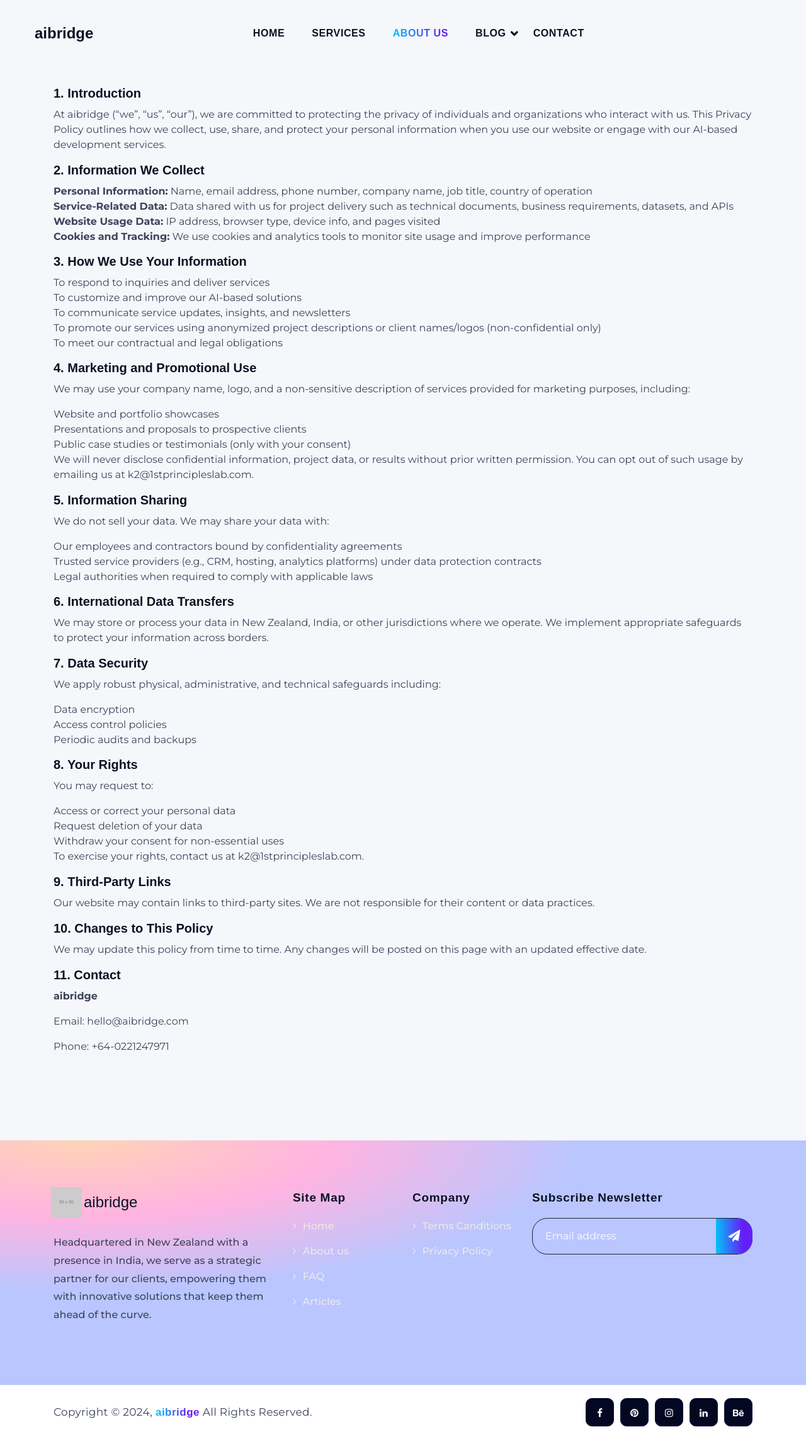
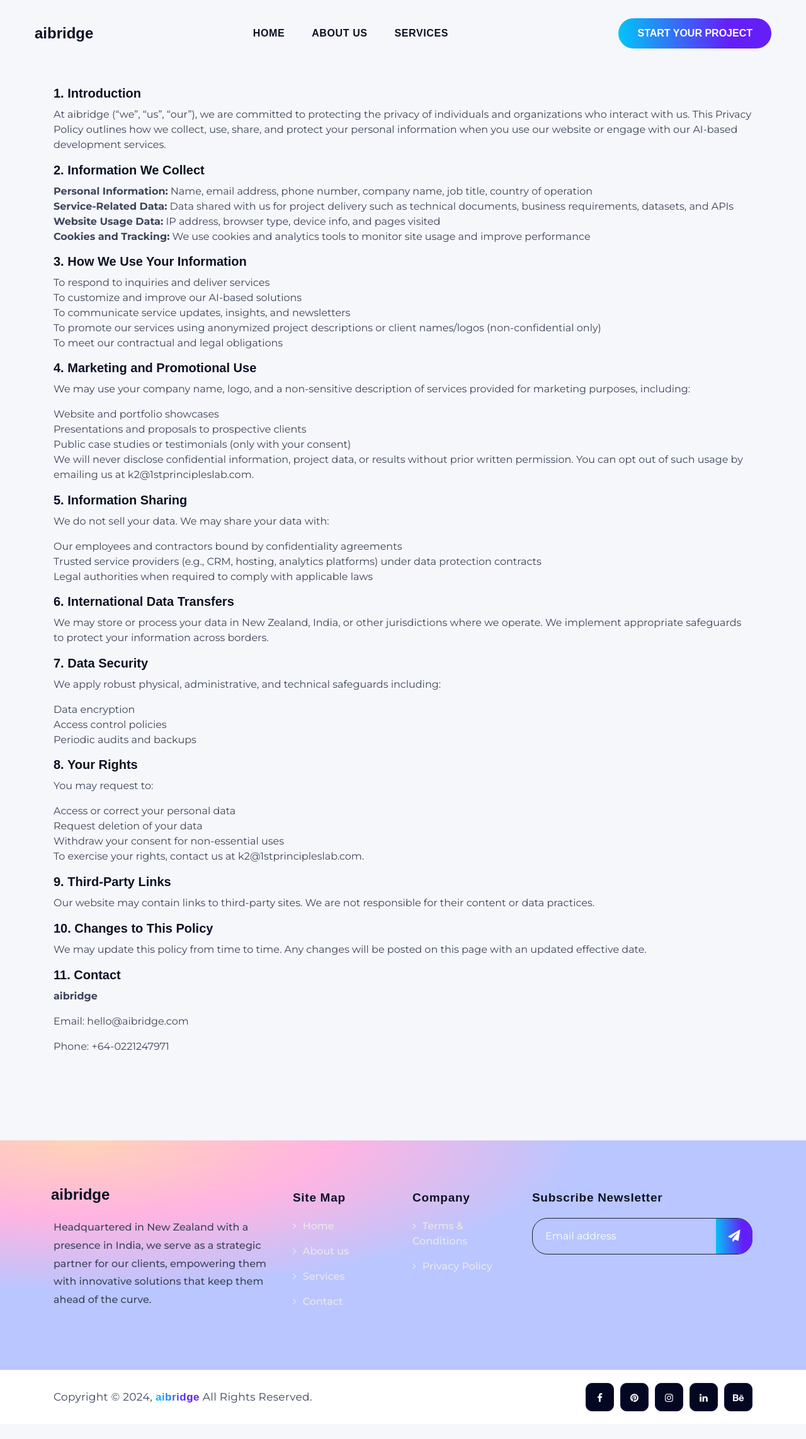
Before and after one commit to 1stprincipleslab/1stprincipleslab.github.io, a plain HTML site: page policy.html in a window 1280 px wide. Shown: the whole page at 63% size. After the commit the page ends 2261 px from the top, so only its background shows below. Drawn offline with Linux system fonts and the light colour scheme; placeholder pictures from the web are drawn by us.

Commit message:
fixed known bugs

```diff
--- a/css/main.css
+++ b/css/main.css
@@ -741,7 +741,7 @@ select:-webkit-autofill:focus {
     margin-right: 0;
     background: transparent;
     border: none;
-    color: #d7d4d4;
+    color: #ffffff;
 }
 
 .home .home-content .custom-btn:hover {
--- a/policy.html
+++ b/policy.html
@@ -45,29 +45,12 @@
                     </div>
                     <nav class="main-nav">
                         <ul class="menu">
-							<li class="menu-item">
-								<a href="index.html">Home</a>
-							</li>
-							<li class="menu-item">
-								<a href="services.html">Services</a>
-							</li>
-							<li class="menu-item current">
-								<a href="about.html">About Us</a>
-							</li>
-
-
-							<li class="menu-item menu-item-has-children">
-								<a href="#0">Blog</a>
-								<ul class="sub-menu">
-									<li class="menu-item"><a href="blog.html">Blog Grid</a></li>
-									<li class="menu-item"><a href="blog-single.html">Blog Details</a></li>
-								</ul>
-							</li>
-							<li class="menu-item">
-								<a href="contact.html">Contact</a>
-							</li>
+                            <li class="menu-item"><a href="index.html">Home</a></li>
+                            <li class="menu-item"><a href="about.html">About us</a></li>
+                            <li class="menu-item"><a href="services.html">Services</a></li>
                         </ul>
                     </nav>
+                    <a class="header-btn" href="contact.html">Start your project</a>
                     <div class="mobile-button"><span></span></div>
                 </div>
             </div>
@@ -175,9 +158,7 @@
 					<div class="row">
 						<div class="col-lg-4 col-sm-6 col-12 footer-menu">
 							<div class="footer-logo">
-								<a class="my-logo" href="index.html">
-                                    <img src="https://via.placeholder.com/80x80" alt="logo"> aibridge
-								</a>
+                                <a class="my-logo" href="index.html" style="font-weight:700; font-family: sans-serif; color:#0b1124">aibridge</a>
 							</div>
 							<p>Headquartered in New Zealand with a presence in India, we serve as a strategic partner for our clients, empowering them with innovative solutions that keep them ahead of the curve.</p>
 						</div>
@@ -187,8 +168,8 @@
                                 <ul class="list-unstyled">
                                     <li><a href="index.html">Home</a></li>
                                     <li><a href="about.html">About us</a></li>
-									<li><a href="faq.html">FAQ</a></li>
-									<li><a href="blog.html">Articles</a></li>
+                                    <li><a href="services.html">Services</a></li>
+                                    <li><a href="contact.html">Contact</a></li>
                                 </ul>
 							</div>
 						</div>
@@ -197,7 +178,7 @@
 								<h4>Company</h4>
 								<ul class="list-unstyled">
 
-									<li><a href="terms.html">Terms Canditions</a></li>
+                                    <li><a href="terms.html">Terms & Conditions</a></li>
                                     <li><a href="policy.html">Privacy Policy</a></li>
 								</ul>
 							</div>
```
Also changed, not shown: about.html (+8 -8 lines), contact.html (+8 -8 lines), index.html (+8 -8 lines), services.html (+6 -6 lines), terms.html (+6 -23 lines). Lines whose indentation alone changed are shown as unchanged.
